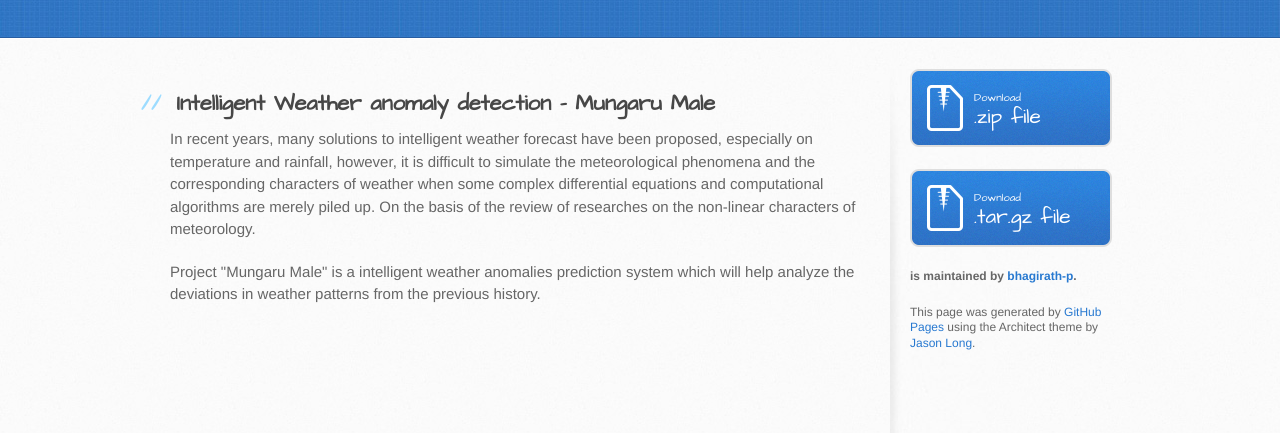
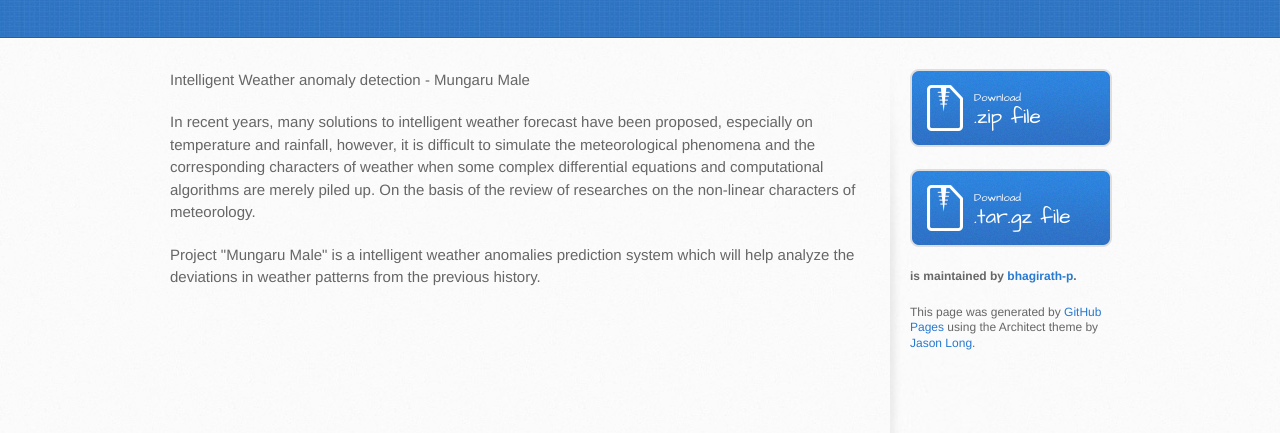
Before and after one commit to bhagirath-p/mungaru_male, a plain HTML site: page index.html in a window 1280 px wide. Shown: the part 269-702 px from the top of the page. Drawn offline with Linux system fonts and the light colour scheme.

Commit message:
Create gh-pages branch via GitHub

```diff
--- a/index.html
+++ b/index.html
@@ -28,8 +28,7 @@
     <div id="content-wrapper">
       <div class="inner clearfix">
         <section id="main-content">
-          <h2>
-<a id="intelligent-weather-anomaly-detection---mungaru-male" class="anchor" href="#intelligent-weather-anomaly-detection---mungaru-male" aria-hidden="true"><span class="octicon octicon-link"></span></a>Intelligent Weather anomaly detection - Mungaru Male</h2>
+          <p>Intelligent Weather anomaly detection - Mungaru Male</p>
 
 <p>In recent years, many solutions to intelligent weather forecast have been proposed, especially on temperature and rainfall, however, it is difficult to simulate the meteorological phenomena and the corresponding characters of weather when some complex differential equations and computational algorithms are merely piled up. On the basis of the review of researches on the non-linear characters of meteorology.</p>
 
--- a/params.json
+++ b/params.json
@@ -1 +1 @@
-{"name":"MUNGARU MALE","tagline":"Unlike The Movie, You Can Predict The Result","body":"## Intelligent Weather anomaly detection - Mungaru Male\r\n\r\nIn recent years, many solutions to intelligent weather forecast have been proposed, especially on temperature and rainfall, however, it is difficult to simulate the meteorological phenomena and the corresponding characters of weather when some complex differential equations and computational algorithms are merely piled up. On the basis of the review of researches on the non-linear characters of meteorology.\r\n\r\nProject \"Mungaru Male\" is a intelligent weather anomalies prediction system which will help analyze the deviations in weather patterns from the previous history.","google":"","note":"Don't delete this file! It's used internally to help with page regeneration."}
+{"name":"MUNGARU MALE","tagline":"Unlike The Movie, You Can Predict The Result","body":"Intelligent Weather anomaly detection - Mungaru Male\r\n\r\nIn recent years, many solutions to intelligent weather forecast have been proposed, especially on temperature and rainfall, however, it is difficult to simulate the meteorological phenomena and the corresponding characters of weather when some complex differential equations and computational algorithms are merely piled up. On the basis of the review of researches on the non-linear characters of meteorology.\r\n\r\nProject \"Mungaru Male\" is a intelligent weather anomalies prediction system which will help analyze the deviations in weather patterns from the previous history.","google":"","note":"Don't delete this file! It's used internally to help with page regeneration."}
```
